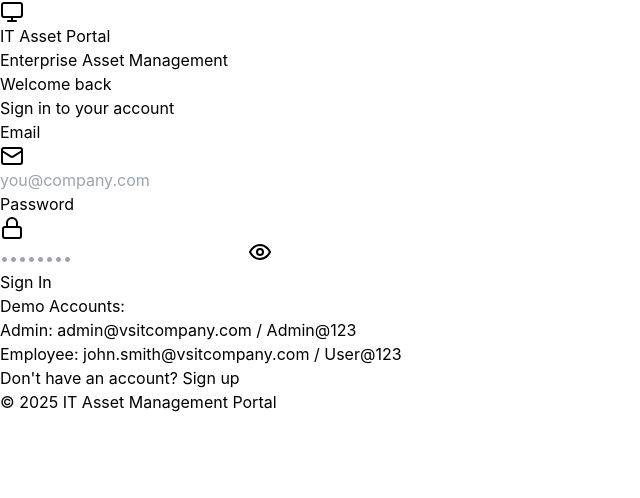
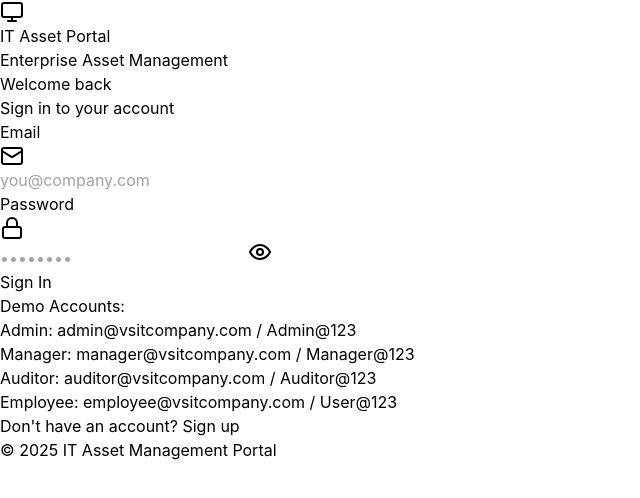
Before and after one commit to vinamras19/it-asset-management-portal, a React (Vite) app in the folder frontend/: page /login in a window 1280 px wide. Shown: the top 498 px of the page, without its empty margins (0-640 px from the left). Built offline with nearby package versions, Linux system fonts and the light colour scheme; no server answers.

Commit message:
fix: show the seeded demo accounts

```diff
--- a/frontend/src/pages/auth/LoginPage.jsx
+++ b/frontend/src/pages/auth/LoginPage.jsx
@@ -80,7 +80,9 @@ const LoginPage = () => {
         <p className="text-xs font-medium text-gray-400 mb-2">Demo Accounts:</p>
         <div className="space-y-1 text-xs text-gray-500">
           <p><span className="text-gray-400">Admin:</span> admin@vsitcompany.com / Admin@123</p>
-          <p><span className="text-gray-400">Employee:</span> john.smith@vsitcompany.com / User@123</p>
+          <p><span className="text-gray-400">Manager:</span> manager@vsitcompany.com / Manager@123</p>
+          <p><span className="text-gray-400">Auditor:</span> auditor@vsitcompany.com / Auditor@123</p>
+          <p><span className="text-gray-400">Employee:</span> employee@vsitcompany.com / User@123</p>
         </div>
       </div>
 
```
